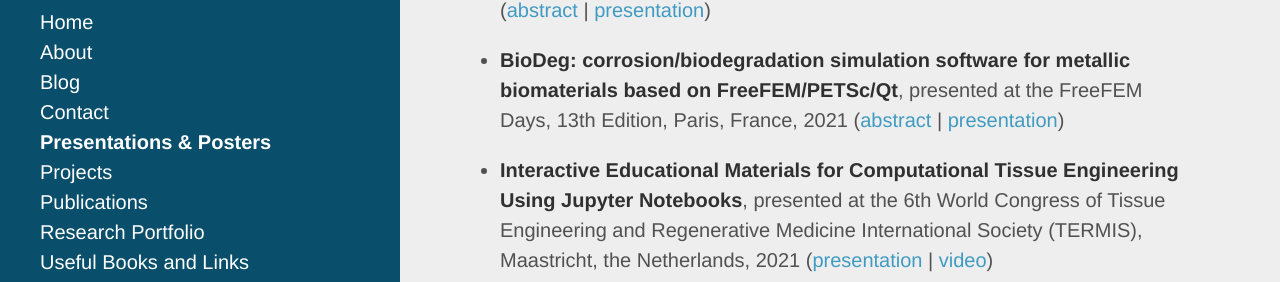
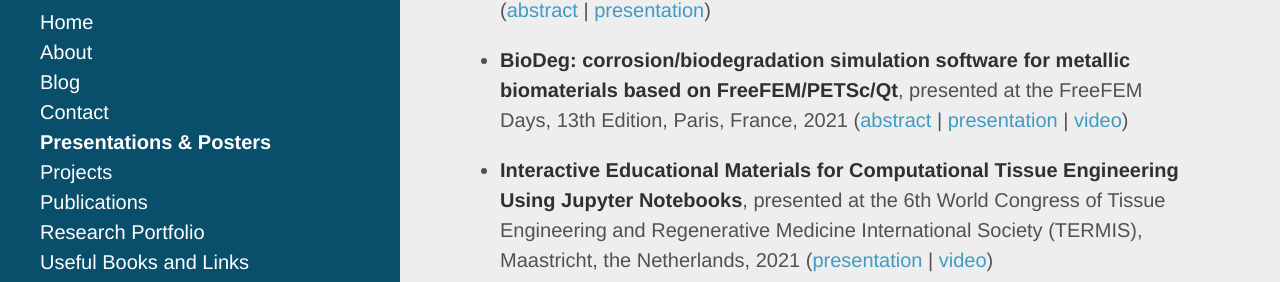
Before and after one commit to mbarzegary/mbarzegary.github.io, a Jekyll site: the page built from presentations.md, in a window 1280 px wide and 900 px high. Shown: the part 363-645 px from the top of the window. Built offline with Jekyll 4.4.1, drawn with Linux system fonts in a browser that asks for light colours; nearby versions of some CDN libraries; some web fonts are replaced.

Commit message:
update presentation page

```diff
--- a/presentations.md
+++ b/presentations.md
@@ -9,7 +9,7 @@ Here, I keep a list of my presentations and posters, presented at various intern
 
 * **Massively parallel finite element simulation of reaction-diffusion systems with moving boundaries: a use-case for biomaterials degradation modeling**, will be presented at the HPC Asia, 5th Edition, 2022 ([abstract](/public/files/hpc2022-abstract.pdf) \| [presentation](/public/files/hpc2022-presentation.pdf))
 
-* **BioDeg: corrosion/biodegradation simulation software for metallic biomaterials based on FreeFEM/PETSc/Qt**, presented at the FreeFEM Days, 13th Edition, Paris, France, 2021 ([abstract](/public/files/freefem2021-abstract.pdf) \| [presentation](/public/files/freefem2021-presentation.pdf))
+* **BioDeg: corrosion/biodegradation simulation software for metallic biomaterials based on FreeFEM/PETSc/Qt**, presented at the FreeFEM Days, 13th Edition, Paris, France, 2021 ([abstract](/public/files/freefem2021-abstract.pdf) \| [presentation](/public/files/freefem2021-presentation.pdf) \| [video](https://www.youtube.com/watch?v=SmLqsaEpwTM))
 
 * **Interactive Educational Materials for Computational Tissue Engineering Using Jupyter Notebooks**, presented at the 6th World Congress of Tissue Engineering and Regenerative Medicine International Society (TERMIS), Maastricht, the Netherlands, 2021 ([presentation](/public/files/termis2021-presentation.pdf) \| [video](https://www.youtube.com/watch?v=iUtNgQ62tiw))
 
```
Also changed, not shown: 2 other files.
